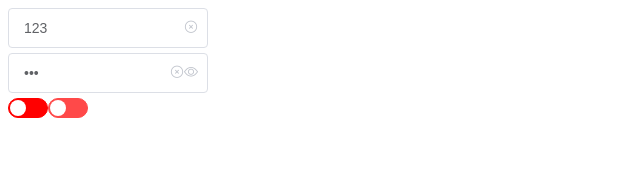
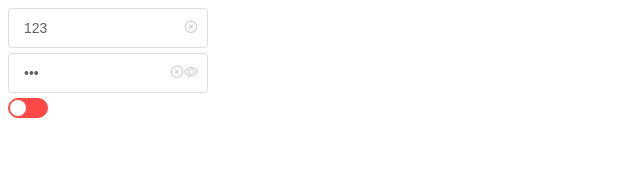
Before and after one commit to chenyxweb/chen-element, a Vue app: page / in a window 1280 px wide. Shown: the top 188 px of the page, without its empty margins (0-640 px from the left). Built offline with nearby package versions, Linux system fonts and the light colour scheme.

Commit message:
switch组件支持name属性

```diff
--- a/src/App.vue
+++ b/src/App.vue
@@ -79,15 +79,16 @@
     </div>
 
     <!-- switch -->
-    <ch-switch
+    <!-- <ch-switch
       v-model="isActive"
       active-color="green"
       inactive-color="red"
-    ></ch-switch>
+    ></ch-switch> -->
     <ch-switch
       v-model="isActive"
       active-color="#13ce66"
       inactive-color="#ff4949"
+      name="remember"
     ></ch-switch>
   </div>
 </template>
--- a/src/components/switch.vue
+++ b/src/components/switch.vue
@@ -1,5 +1,5 @@
 <template>
-  <label
+  <div
     class="hm-switch"
     @click="handleClick"
     :class="{'is-checked':value}"
@@ -10,7 +10,14 @@
     >
       <span class="hm-switch__button"></span>
     </span>
-  </label>
+    <!-- 表单元素支持name属性 -->
+    <input
+      class="hm-switch__input"
+      type="checkbox"
+      :name="name"
+      ref="input"
+    />
+  </div>
 </template>
 
 <script>
@@ -31,6 +38,11 @@ export default {
     inactiveColor: {
       type: String,
       default: ''
+    },
+    // 表单元素的name属性
+    name: {
+      type: String,
+      default: ''
     }
 
   },
@@ -43,6 +55,7 @@ export default {
       // })
       await this.$nextTick() // 基于promise封装
       this.setColor()
+      this.$refs.input.checked = this.value // 设置CheckBox的初始值
     },
     // 设置激活和非激活状态颜色
     setColor () {
@@ -61,6 +74,7 @@ export default {
   },
   mounted () {
     this.setColor()
+    this.$refs.input.checked = this.value // 设置CheckBox的初始值
   }
 
 }
@@ -102,6 +116,16 @@ export default {
       background-color: #fff;
     }
   }
+
+  // input
+  // 隐藏input
+  .hm-switch__input {
+    position: absolute;
+    width: 0;
+    height: 0;
+    opacity: 0;
+    margin: 0;
+  }
 }
 .hm-switch.is-checked {
   .hm-switch__core {
```
